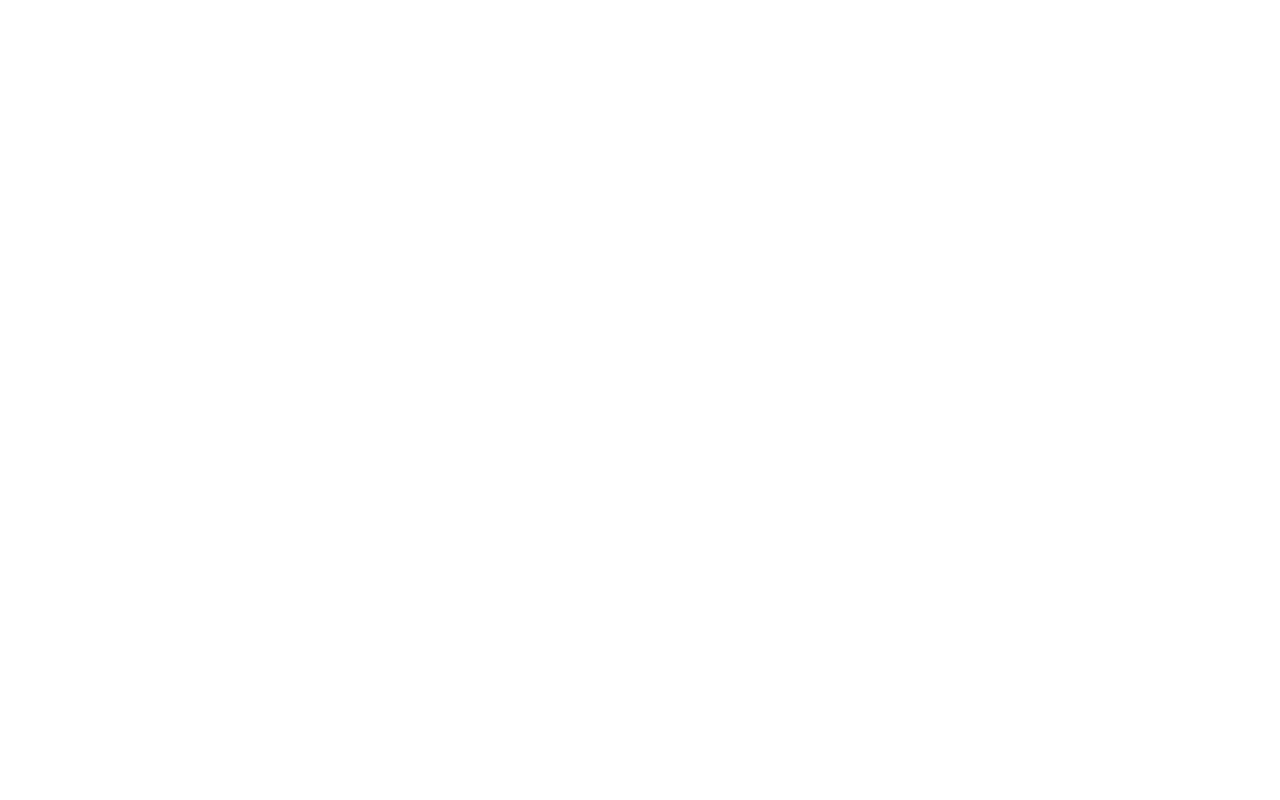
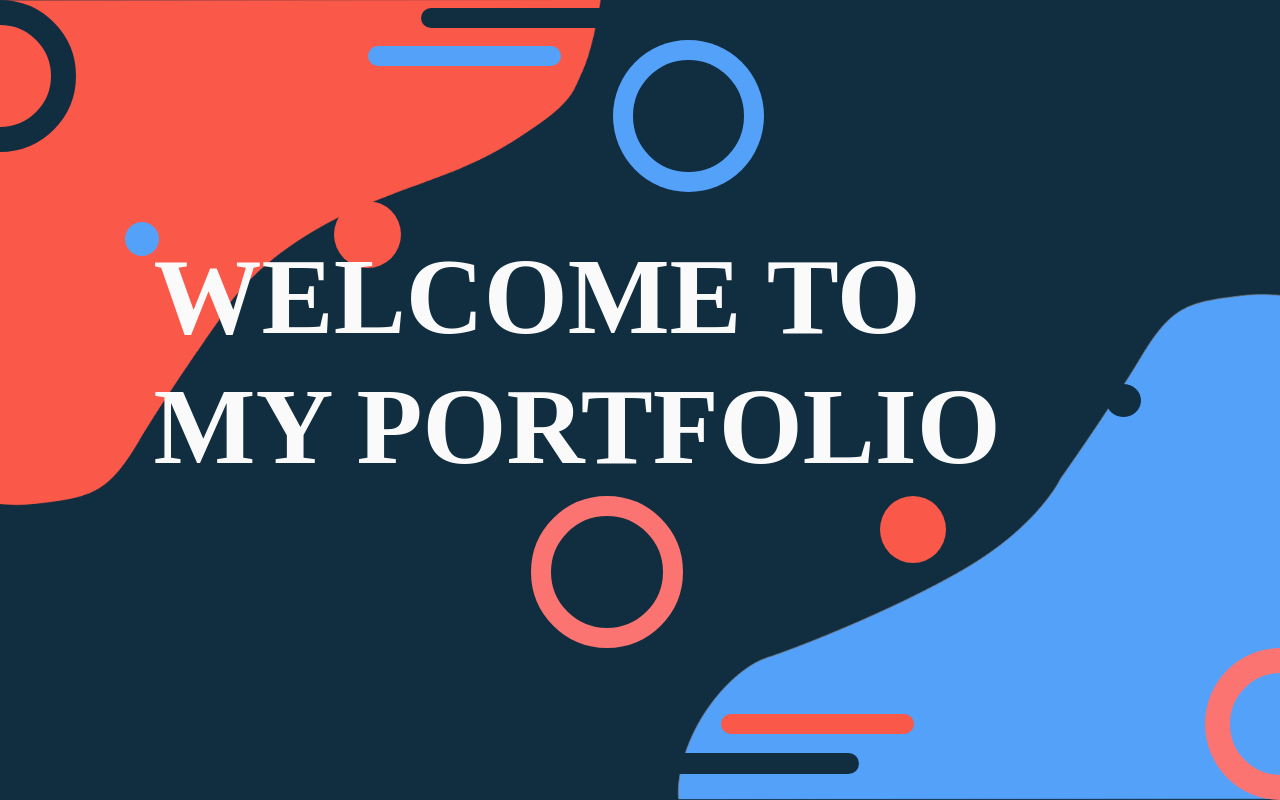
Before and after one commit to Tomoya113/Portfolio, a plain HTML site: page index.html in a window 1280 px wide. Drawn offline with Linux system fonts and the light colour scheme.

Commit message:
implement header

```diff
--- a/index.html
+++ b/index.html
@@ -4,9 +4,19 @@
   <meta charset="UTF-8">
   <meta http-equiv="X-UA-Compatible" content="IE=edge">
   <meta name="viewport" content="width=device-width, initial-scale=1.0">
+  <link rel="stylesheet" href="./styles/style.css">
+  <link rel="stylesheet" href="./styles/sanitize.css">
+  <link rel="stylesheet" href="./styles/header.css">
   <title>Tomoya Tanaka</title>
 </head>
 <body>
-
+  <div class="header">
+    <div class="pattern1"></div>
+    <div class="pattern2"></div>
+    <h1 class="title">
+      WELCOME TO <br/>
+      MY PORTFOLIO
+    </h1>
+  </div>
 </body>
 </html>
--- /dev/null
+++ b/styles/header.css
@@ -0,0 +1,42 @@
+.header {
+  display: flex;
+  justify-content: center;
+  align-items: center;
+  position: relative;
+  height: 100vh;
+  width: 100%;
+  background-image: url("../images/header/background-fluid.png");
+  background-size: cover;
+  background-repeat: no-repeat;
+  background-position: center;
+}
+
+.pattern1 {
+  height: 100vh;
+  width: 100%;
+  background-image: url("../images/header/background-pattern1.png");
+  background-repeat: no-repeat;
+  position: absolute;
+  top: 0%;
+  left: 0%;
+}
+
+.pattern2 {
+  height: 100vh;
+  width: 100%;
+  background-image: url("../images/header/background-pattern2.png");
+  background-repeat: no-repeat;
+  background-position: bottom right;
+  position: absolute;
+  bottom: 0%;
+  right: 0%;
+}
+
+.title {
+  position: absolute;
+  top: 20%;
+  left: 12%;
+  font-size: 108px;
+  font-weight: bold;
+  line-height: 1.2;
+}
```
Also changed, not shown: images/header/background-pattern.png, images/header/background-pattern1.png (added), images/header/background-pattern2.png (added), 1 other file.
